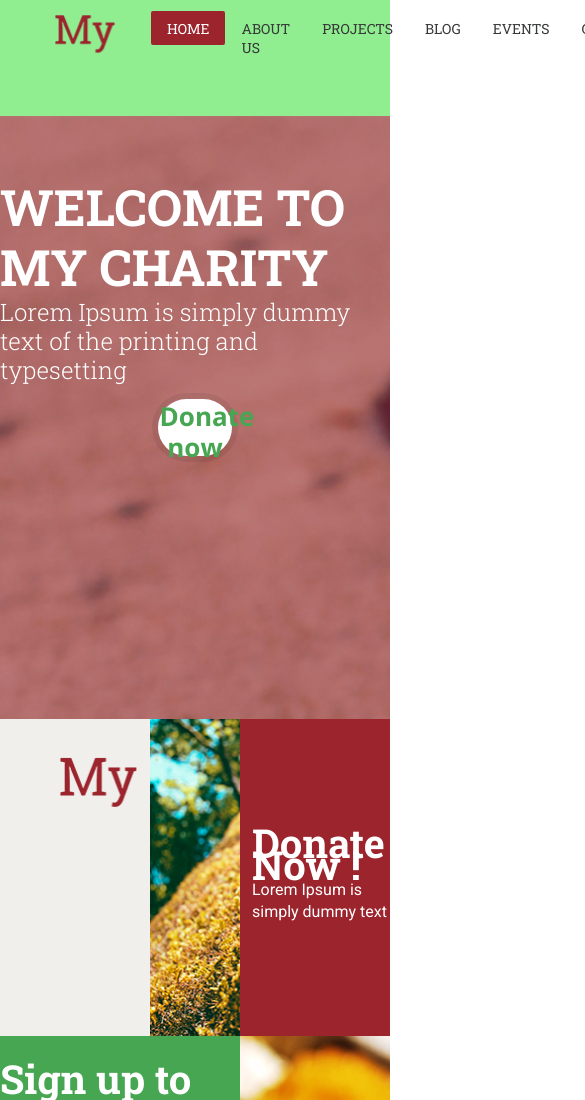
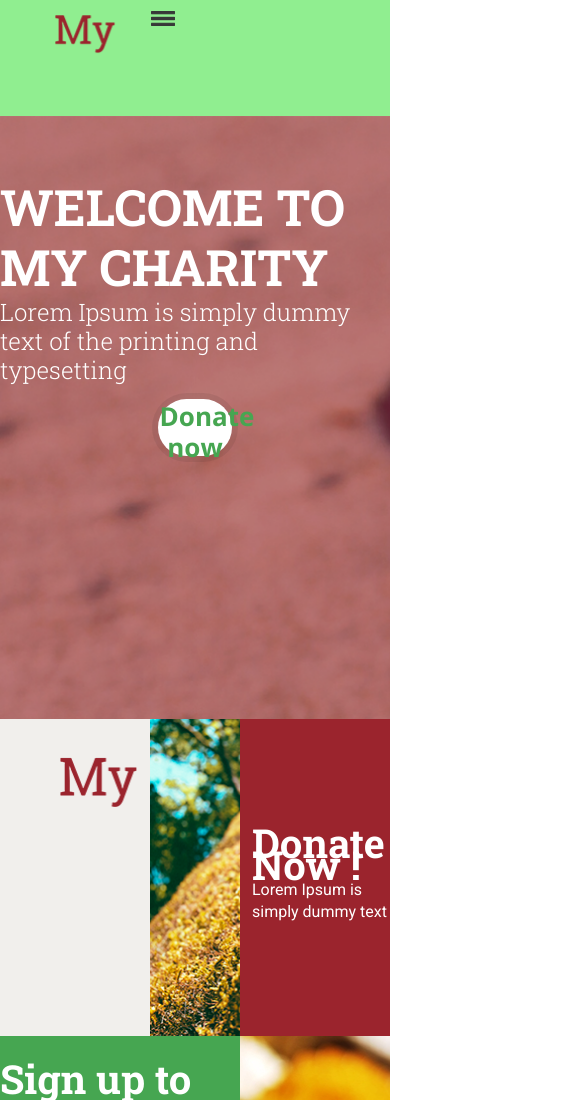
Before and after one commit to TatyanaBondareva/Task1, a plain HTML site: page index.html in a window 390 px wide. Shown: the top 1100 px of the page, 585 px wide, since content can reach past the window. Drawn offline with nearby package versions, Linux system fonts and the light colour scheme.

Commit message:
commit_24_05_2017
*

```diff
--- a/index.html
+++ b/index.html
@@ -8,7 +8,8 @@
 <body>
   <header>
     <div class="logo"></div>
-  <ul class="menu">
+    <nav class="nav">
+      <ul>
         <li><a class="redColor" href="index.html">HOME</a></li>
         <li><a href="index.html">ABOUT US</a></li>
         <li><a href="index.html">PROJECTS</a></li>
@@ -17,6 +18,7 @@
         <li><a href="index.html">GALLERY</a></li>
         <li><a href="index.html">CONTACT US</a></li>
       </ul>
+    </nav>
   </header>
   <div class="banners">
     <div class="banner1">
--- a/style.css
+++ b/style.css
@@ -32,9 +32,9 @@ header {
   width: 16.29%;
   height: 41.38%;
 }
-.menu{
+.nav{
   /*background-color: LightBlue;*/
-  width: 48%;
+  width: 50%;
   margin-left: 9%;
   margin-top: 2.94%;
   height: 30.0%;
@@ -42,12 +42,12 @@ header {
   flex-direction: row;
   justify-content: space-between;
 }
-.menu li {
+.nav li {
   display: inline-block;
 
 }
 
-.menu  li a{
+.nav  li a{
   font-size: 14px;
   font-family: "Roboto Slab";
   text-transform: uppercase;
@@ -59,7 +59,7 @@ header {
 }
 
 
-.menu li a:hover  {
+.nav li a:hover  {
   color: rgb(255, 255, 255);
   border-radius: 2px;
   background-color: rgb(155, 36, 45);
@@ -71,6 +71,44 @@ header {
   border-radius: 2px;
   background-color: rgb(155, 36, 45);
 }
+
+@media screen and (max-width: 768px) {
+	.nav {
+		position: relative;
+		min-height: 50px;
+	}
+	.nav ul {
+			width: 20%;
+			height: 30%;
+			padding: 0;
+			position: absolute;
+			top: 0;
+			left: 0;
+			background:  url(image/hamburger.png) no-repeat;
+			background-size: contain;
+		}
+		.nav li {
+			display: none;
+		}
+
+		.nav ul:hover {
+			width: 50%;
+			background: none;
+
+		}
+		.nav ul:hover {
+			background:  url(image/close.png) no-repeat;
+			background-size: contain;
+		}
+		.nav ul:hover li{
+			display: block;
+			padding: 0;
+			margin-left: 10%;
+			text-align: center;
+			background-color: rgba(255, 255, 255, 0.5);
+
+		}
+	}
 
 .banners{
 	width: 100%;
```
Also changed, not shown: close 2.png (added), close.png (added), image/close.png (added), image/hamburger.png (added). Lines whose indentation alone changed are shown as unchanged.
